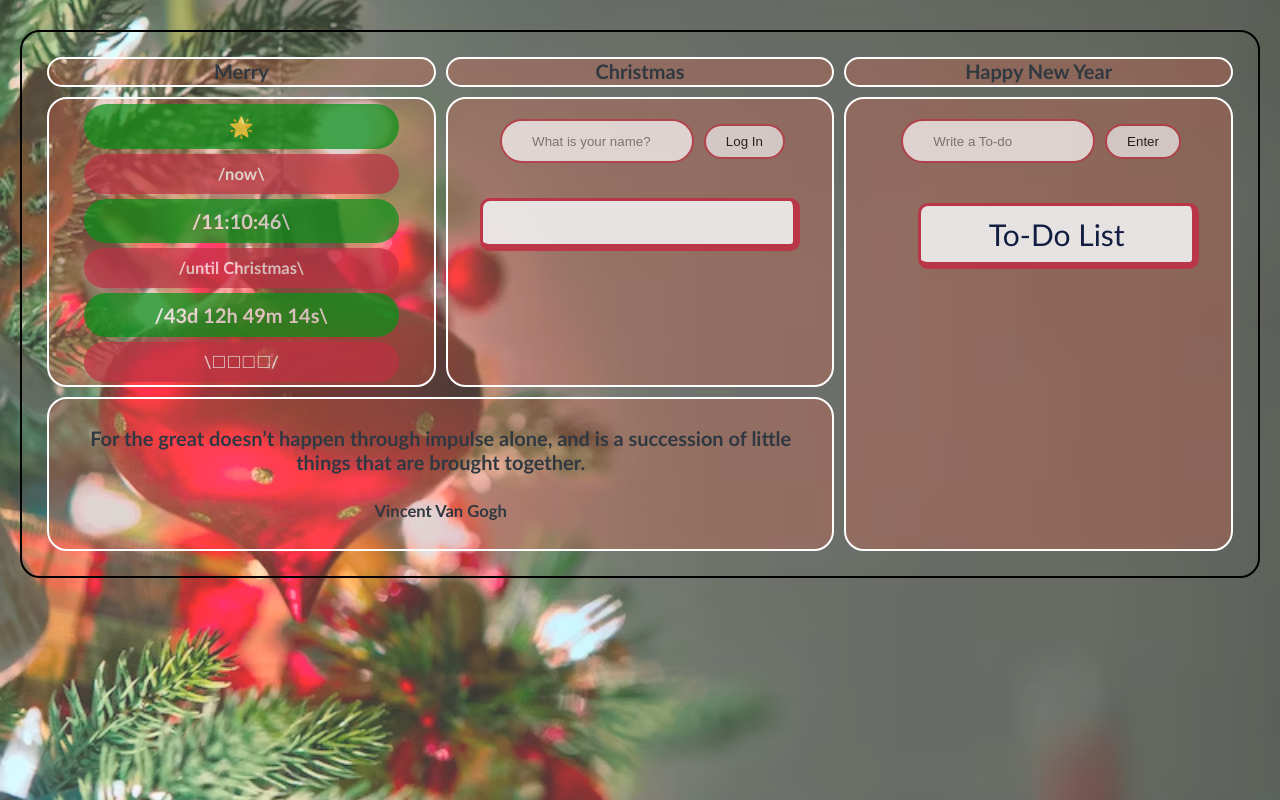
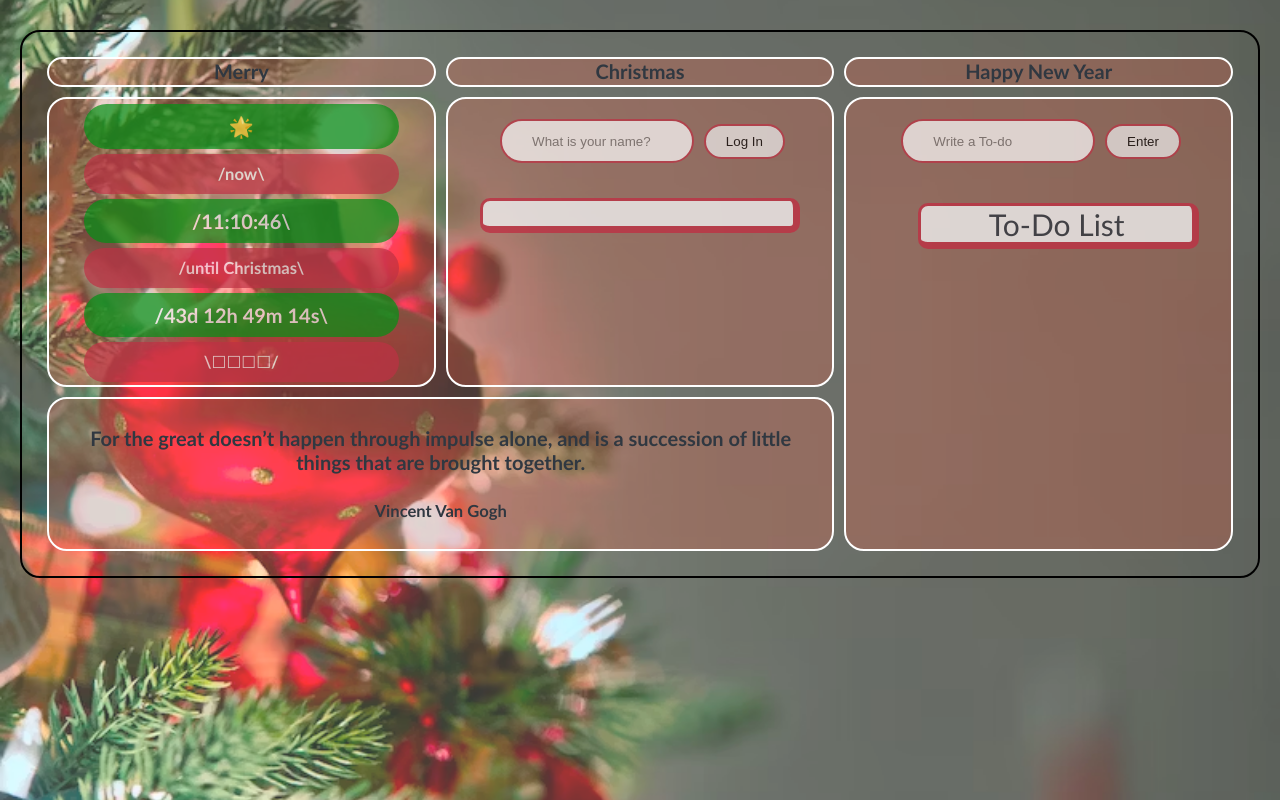
Before and after one commit to LenaKwon/JS-CromeApp-2023, a plain HTML site: page index.html in a window 1280 px wide. Drawn offline with Linux system fonts and the light colour scheme.

Commit message:
no message

```diff
--- a/css/final-cromeApp.css
+++ b/css/final-cromeApp.css
@@ -66,11 +66,11 @@ img {
 #greeting, #todoList h2,#weather{
     width: auto;
     height: auto;
-    padding: 10px 0;
+    padding:  0;
     margin: 15px 2px;
     font-weight: 400;
     background-color: var(--main-white);
-    color: var(--main-blue);
+    color: var(--main-gray);
     border-radius: 10px;
 
     border-style: solid;
@@ -78,7 +78,7 @@ img {
     border-right-width: 7px;
     border-bottom-width: 7px;
 
-    opacity: 0.9;
+    opacity: 0.8;
 }
 input[type='text']{
     height: 20px;
@@ -151,3 +151,6 @@ li{
 #clocks h4{
     background-color: var(--main-green);
 }
+/* #weather{
+    padding: 5px;
+} */
--- a/index.html
+++ b/index.html
@@ -29,6 +29,7 @@
       <h1 id="greeting" class="hidden"></h1>
       <div id="weather">
         <h3></h3>
+        <h2></h2>
         <h3></h3>
       </div>
     </div>
--- a/js/weather.js
+++ b/js/weather.js
@@ -4,7 +4,7 @@ function onGeoOk(position){
     console.log(position);
     const lat = position.coords.latitude;
     const lon = position.coords.longitude;
-    console.log('You live in',lat,lon);
+    // console.log('You live in',lat,lon);
     //https://openweathermap.org/api
     // api > current weather data > api doc > api call
     // {lat} {log} position 에서 얻은 위도 경도값 복붙
@@ -40,11 +40,14 @@ function onGeoOk(position){
     .then(response => { return response.json();})
     .then(responseData => {console.log(responseData); return responseData;})
     .then((data)=>{
-        // console.log(data.name, data.weather[0].main);
+        console.log(data.name, data.weather[0].main, data.main.temp);
         const city = document.querySelector("#weather h3:first-child");
         const weather= document.querySelector("#weather h3:last-child");
+        const degree=document.querySelector("#weather h2");
         city.innerText = data.name ;
         weather.innerText = `Today's weather is ${data.weather[0].main}`;
+        degree.innerText =`${data.main.temp}C`
+
     });
 
 
```
